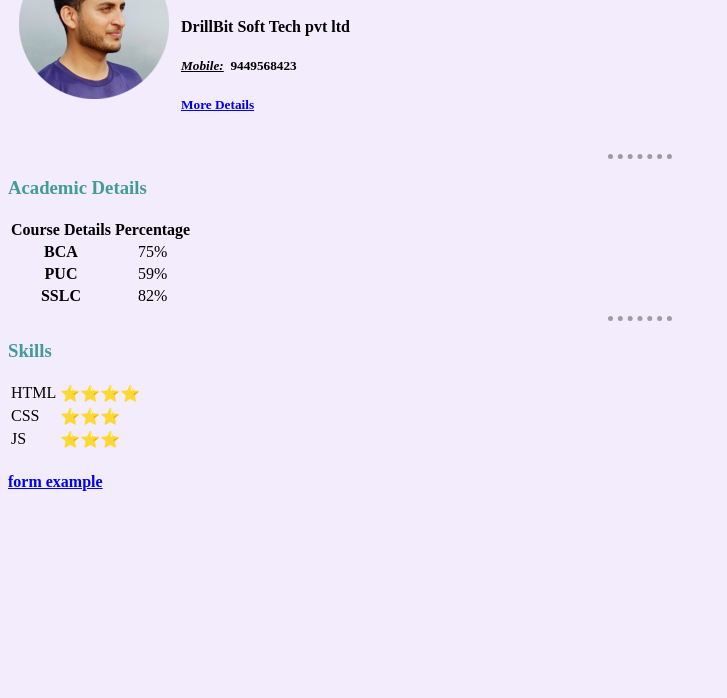
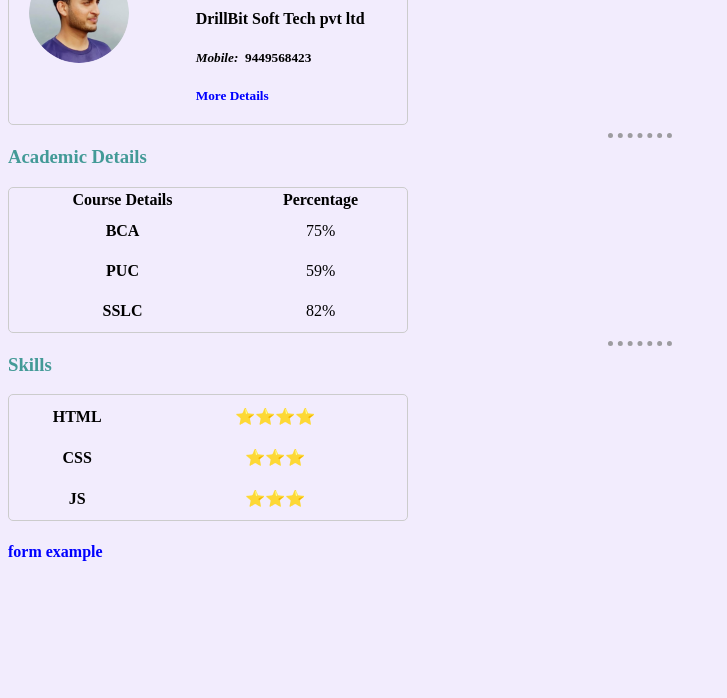
Before and after one commit to iam-akash-s/my-projects, a plain HTML site: page html-course/index.html in a window 1280 px wide. Shown: the part 102-800 px from the top of the page, without its empty margins (0-727 px from the left). Drawn offline with Linux system fonts and the light colour scheme.

Commit message:
css changes

```diff
--- a/html-course/CSS/style.css
+++ b/html-course/CSS/style.css
@@ -12,3 +12,37 @@ hr{
 h1,h2,h3{
     color: #439A97;
 }
+
+table {
+    border: 1px solid #ccc;
+    border-radius: 5px;
+    width: 100%;
+    max-width: 400px;
+  }
+
+  table:hover{
+    box-shadow:5px 5px 1px 1px 5px lightgrey;
+  }
+
+  td {
+    padding: 10px;
+  }
+
+  img {
+    width: 100px;
+    border-radius: 50%;
+    margin-right: 20px;
+  }
+
+  h3 {
+    margin-top: 0;
+  }
+
+  h5 {
+    margin-bottom: 0;
+  }
+
+  a {
+    text-decoration: none;
+    color: blue;
+  }
--- a/html-course/index.html
+++ b/html-course/index.html
@@ -18,7 +18,7 @@
                     <h3>Akash S*</h3>
                     <h4>Software Engineer</h4>
                     <h4>DrillBit Soft Tech pvt ltd</h4>
-                    <h5><strong><em><u>Mobile:</u></em></strong>&nbsp 9449568423</h5>
+                    <h5><strong><em>Mobile:</em></strong>&nbsp 9449568423</h5>
                     <h5><a href="profile.html">More Details</a></h5>
                 </td>
             </tr>
@@ -54,16 +54,16 @@
 <h3>Skills</h3>
         <table>
             <tr>
-                <td>HTML</td>
-                <td>⭐⭐⭐⭐</td>
+                <th>HTML</th>
+                <td align="middle">⭐⭐⭐⭐</td>
             </tr>
             <tr>
-                <td>CSS</td>
-                <td>⭐⭐⭐</td>
+                <th>CSS</th>
+                <td align="middle">⭐⭐⭐</td>
             </tr>
             <tr>
-                <td>JS</td>
-                <td>⭐⭐⭐</td>
+                <th>JS</th>
+                <td align="middle">⭐⭐⭐</td>
             </tr>
         </table>
 
```
